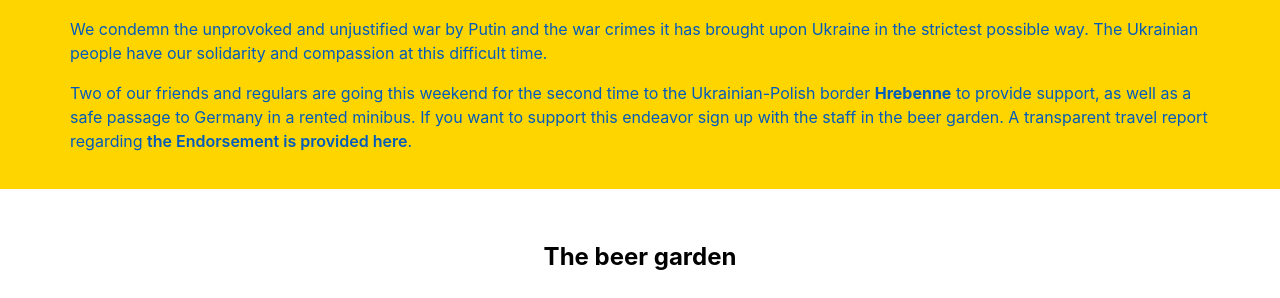
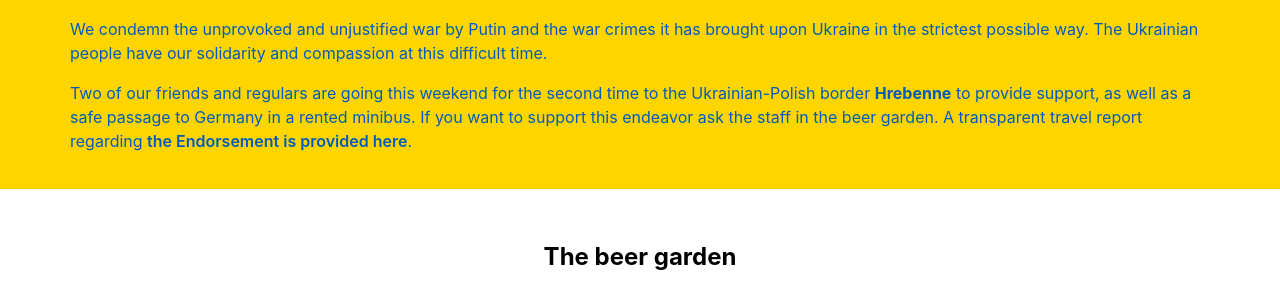
Before and after one commit to versable/kehr-website, a Jekyll site: the page built from en/index.html, in a window 1280 px wide and 900 px high, scrolled down 468 px. Shown: the part 177-475 px from the top of the window. Built offline with Jekyll 4.4.1, drawn with Linux system fonts in a browser that asks for light colours.

Commit message:
Extend help text

```diff
--- a/en/index.html
+++ b/en/index.html
@@ -32,9 +32,8 @@ excerpt: >
     Two of our friends and regulars are going this weekend for the second time
     to the Ukrainian-Polish border <b>Hrebenne</b> to provide support, as well
     as a safe passage to Germany in a rented minibus.  If you want to support
-    this endeavor sign up with the staff in the beer garden. A transparent
-    travel report regarding <a href="/en/ukraine">the Endorsement is provided
-        here</a>.
+    this endeavor ask the staff in the beer garden. A transparent travel report
+    regarding <a href="/en/ukraine">the Endorsement is provided here</a>.
     </p>
 </section>
 <section class="container section">
```
